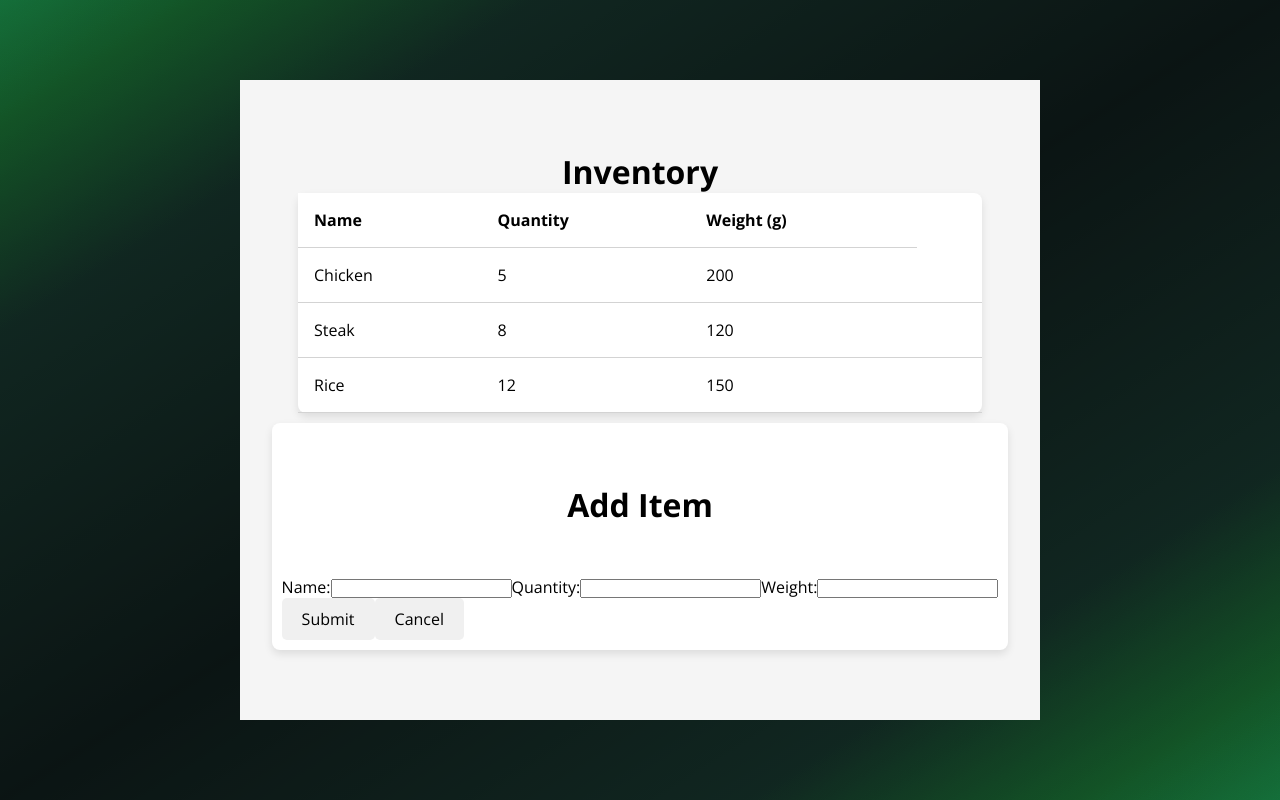
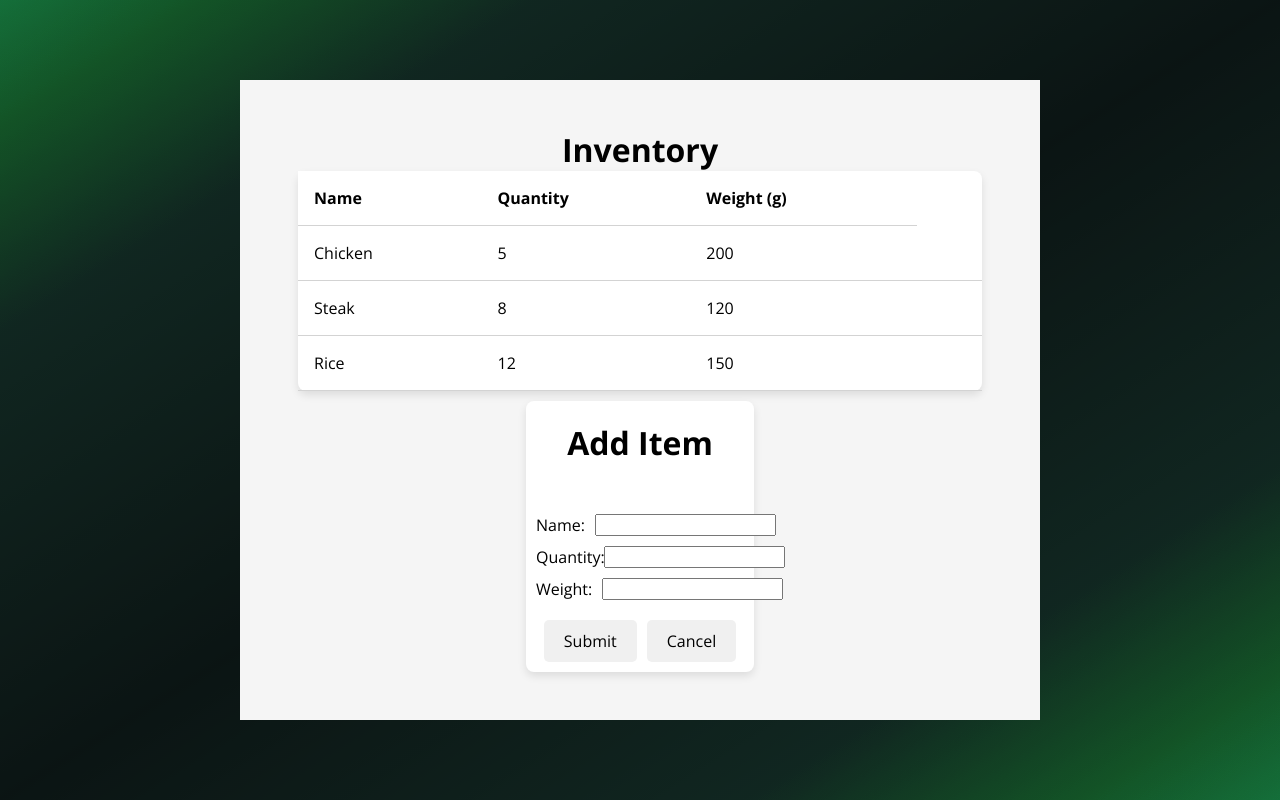
Before and after one commit to hsing127/FoodTruck-Financial-Platform, a React (Create React App) app in the folder FoodTruck Financial React WebApp/: page /dashboard/inventory in a window 1280 px wide. Both pictures are taken after a click on the button "Add". Built offline with nearby package versions, Linux system fonts and the light colour scheme.

Commit message:
Formatted labels and centered buttons

```diff
--- a/FoodTruck Financial React WebApp/src/components/dashboard/DashboardInventoryPage.js
+++ b/FoodTruck Financial React WebApp/src/components/dashboard/DashboardInventoryPage.js
@@ -93,30 +93,30 @@ const DashboardInventoryPage = () => {
           <div className="modal">
             <h2 className="modal-title">{isEditMode ? 'Edit Item' : 'Add Item'}</h2>
             <label>
-              Name:
+              <span>Name:</span>
               <input
                 type="text"
                 value={newItem.name}
                 onChange={(e) => setNewItem({ ...newItem, name: e.target.value })}
-              />
+              /><br></br>
             </label>
             <label>
-              Quantity:
+              <span>Quantity:</span>
               <input
                 type="number"
                 value={newItem.quantity}
                 onChange={(e) => setNewItem({ ...newItem, quantity: e.target.value })}
-              />
+              /><br></br>
             </label>
             <label>
-              Weight:
+              <span>Weight:</span>
               <input
                 type="number"
                 value={newItem.weight}
                 onChange={(e) => setNewItem({ ...newItem, weight: e.target.value })}
               />
             </label>
-            <div className="modal-buttons-container">
+            <div className="modal-button-container">
               <button className="modal-button" onClick={handleSubmit}>Submit</button>
               <button className="modal-button" onClick={() => setModalOpen(false)}>Cancel</button>
             </div>
--- a/FoodTruck Financial React WebApp/src/styles/DashInventory.css
+++ b/FoodTruck Financial React WebApp/src/styles/DashInventory.css
@@ -71,8 +71,16 @@
   color: black;
 }
 
+.modal-button-container {
+  display: flex;
+  justify-content: center;
+  align-items: center;
+  gap: 10px;
+  margin-top: 20px;
+}
+
 .modal-title {
-  margin-top: 50px;
+  margin-top: 10px;
   color:black;
 }
 
@@ -82,6 +90,22 @@
   border-radius: 8px;
   padding: 10px;
   margin-top: 10px;
+  width: 30%;
+}
+
+.modal label {
+  display: flex;
+  justify-content: space-between;
+  margin-bottom: 10px;
+}
+
+.modal label span {
+  margin-right: 10px;
+  width: 28%;
+}
+
+.modal input {
+  flex-grow: 1;
 }
 
 @media (max-width: 600px) {
```
